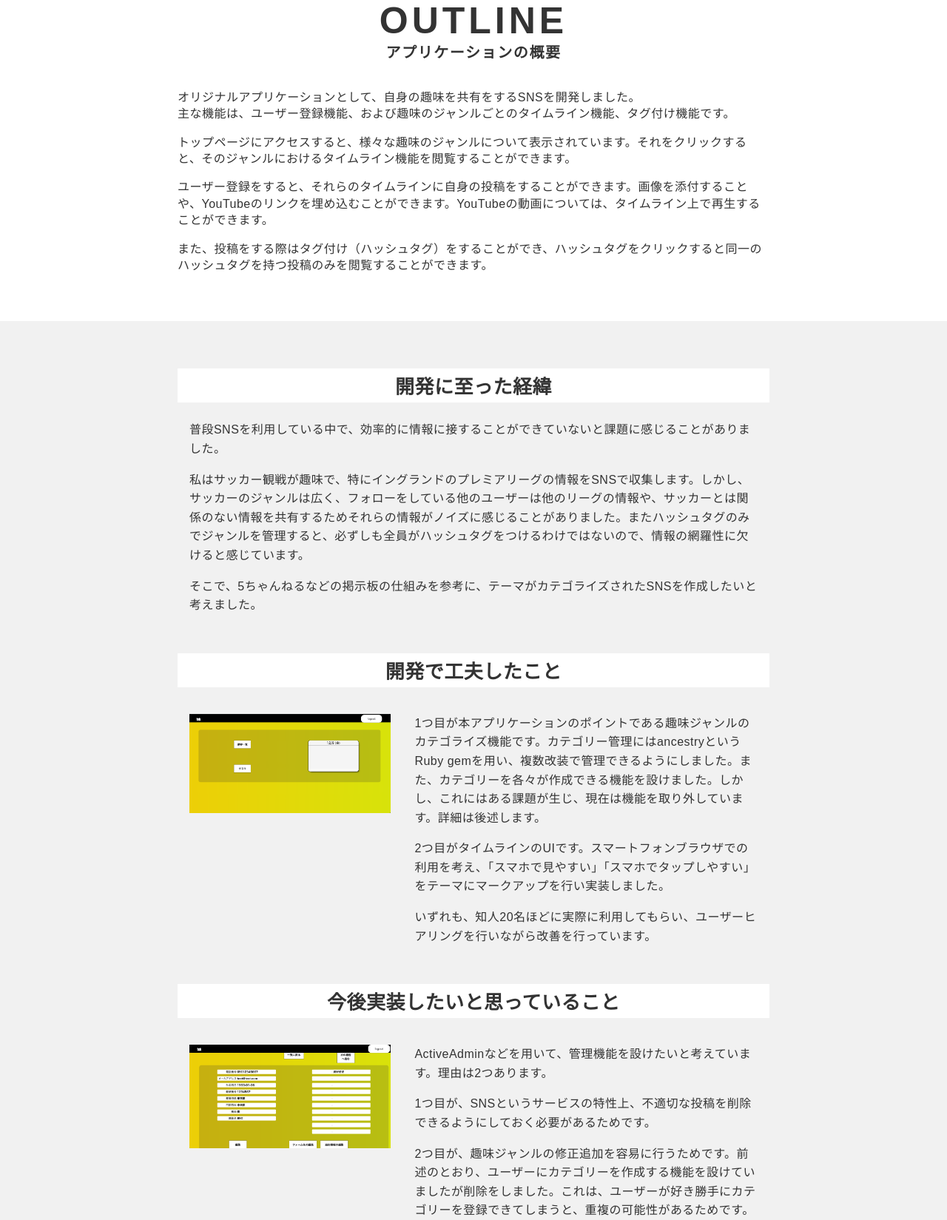
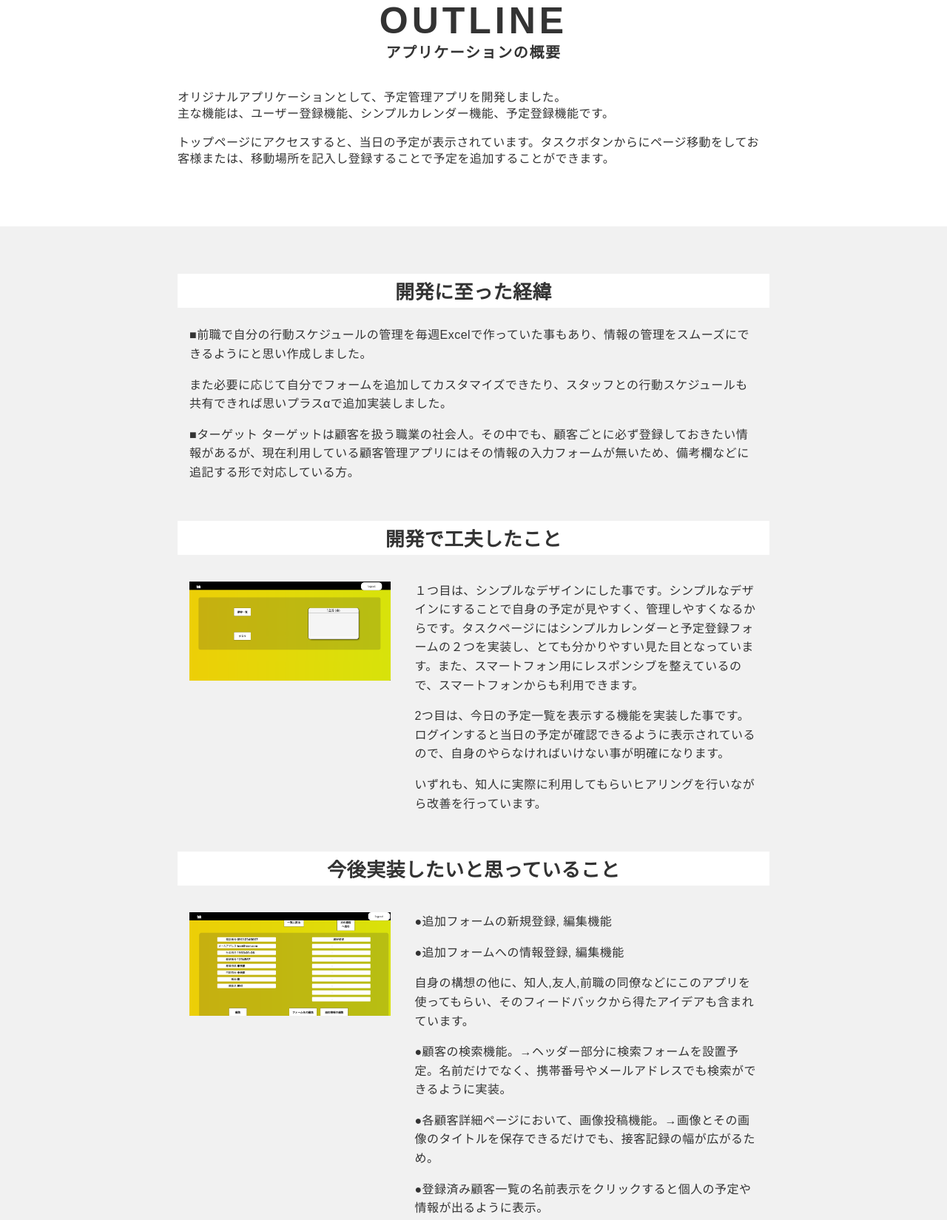
Before and after one commit to rtm29331/portfolio-site, a plain HTML site: page works/02.html in a window 1280 px wide. Shown: the part 1569-3218 px from the top of the page at 74% size. Drawn offline with nearby package versions, Linux system fonts and the light colour scheme.

Commit message:
Update 02.html

```diff
--- a/works/02.html
+++ b/works/02.html
@@ -95,18 +95,13 @@
             <!-- 記載番号：11 -->
             <div class="p-work-outline__text">
               <p>
-                オリジナルアプリケーションとして、自身の趣味を共有をするSNSを開発しました。
+                オリジナルアプリケーションとして、予定管理アプリを開発しました。
                 <br>
-                主な機能は、ユーザー登録機能、および趣味のジャンルごとのタイムライン機能、タグ付け機能です。
+                主な機能は、ユーザー登録機能、シンプルカレンダー機能、予定登録機能です。
               </p>
               <p>
-                トップページにアクセスすると、様々な趣味のジャンルについて表示されています。それをクリックすると、そのジャンルにおけるタイムライン機能を閲覧することができます。
+                トップページにアクセスすると、当日の予定が表示されています。タスクボタンからにページ移動をしてお客様または、移動場所を記入し登録することで予定を追加することができます。
               </p>
-              <p>
-                ユーザー登録をすると、それらのタイムラインに自身の投稿をすることができます。画像を添付することや、YouTubeのリンクを埋め込むことができます。YouTubeの動画については、タイムライン上で再生することができます。
-              </p>
-              <p>
-                また、投稿をする際はタグ付け（ハッシュタグ）をすることができ、ハッシュタグをクリックすると同一のハッシュタグを持つ投稿のみを閲覧することができます。
               </p>
             </div>
           </div>
@@ -120,13 +115,13 @@
               <!-- 記載番号：12 -->
               <div class="p-work-about__item-block">
                 <p>
-                  普段SNSを利用している中で、効率的に情報に接することができていないと課題に感じることがありました。
+                  ■前職で自分の行動スケジュールの管理を毎週Excelで作っていた事もあり、情報の管理をスムーズにできるようにと思い作成しました。 </p>
+                <p>
+                  また必要に応じて自分でフォームを追加してカスタマイズできたり、スタッフとの行動スケジュールも共有できれば思いプラスαで追加実装しました。
                 </p>
                 <p>
-                  私はサッカー観戦が趣味で、特にイングランドのプレミアリーグの情報をSNSで収集します。しかし、サッカーのジャンルは広く、フォローをしている他のユーザーは他のリーグの情報や、サッカーとは関係のない情報を共有するためそれらの情報がノイズに感じることがありました。またハッシュタグのみでジャンルを管理すると、必ずしも全員がハッシュタグをつけるわけではないので、情報の網羅性に欠けると感じています。
-                </p>
-                <p>
-                  そこで、5ちゃんねるなどの掲示板の仕組みを参考に、テーマがカテゴライズされたSNSを作成したいと考えました。
+                  ■ターゲット
+                  ターゲットは顧客を扱う職業の社会人。その中でも、顧客ごとに必ず登録しておきたい情報があるが、現在利用している顧客管理アプリにはその情報の入力フォームが無いため、備考欄などに追記する形で対応している方。
                 </p>
               </div>
             </li>
@@ -140,13 +135,13 @@
                 <!-- 記載番号：13 -->
                 <div class="p-work-about__item-block-text">
                   <p>
-                    1つ目が本アプリケーションのポイントである趣味ジャンルのカテゴライズ機能です。カテゴリー管理にはancestryというRuby gemを用い、複数改装で管理できるようにしました。また、カテゴリーを各々が作成できる機能を設けました。しかし、これにはある課題が生じ、現在は機能を取り外しています。詳細は後述します。
+                    １つ目は、シンプルなデザインにした事です。シンプルなデザインにすることで自身の予定が見やすく、管理しやすくなるからです。タスクページにはシンプルカレンダーと予定登録フォームの２つを実装し、とても分かりやすい見た目となっています。また、スマートフォン用にレスポンシブを整えているので、スマートフォンからも利用できます。
                   </p>
                   <p>
-                    2つ目がタイムラインのUIです。スマートフォンブラウザでの利用を考え、「スマホで見やすい」「スマホでタップしやすい」をテーマにマークアップを行い実装しました。
+                    2つ目は、今日の予定一覧を表示する機能を実装した事です。ログインすると当日の予定が確認できるように表示されているので、自身のやらなければいけない事が明確になります。
                   </p>
                   <p>
-                    いずれも、知人20名ほどに実際に利用してもらい、ユーザーヒアリングを行いながら改善を行っています。
+                    いずれも、知人に実際に利用してもらいヒアリングを行いながら改善を行っています。
                   </p>
                 </div>
               </div>
@@ -160,16 +155,22 @@
                 </div>
                 <!-- 記載番号：14 -->
                 <div class="p-work-about__item-block-text">
-                  <p>
-                    ActiveAdminなどを用いて、管理機能を設けたいと考えています。理由は2つあります。
+                  <p>●追加フォームの新規登録, 編集機能   </p>
+                  <p>●追加フォームへの情報登録, 編集機能</p>
+                  <p>自身の構想の他に、知人,友人,前職の同僚などにこのアプリを使ってもらい、そのフィードバックから得たアイデアも含まれています。</p>
+                  <p>●顧客の検索機能。→ヘッダー部分に検索フォームを設置予定。名前だけでなく、携帯番号やメールアドレスでも検索ができるように実装。</p>
+                  <p>●各顧客詳細ページにおいて、画像投稿機能。→画像とその画像のタイトルを保存できるだけでも、接客記録の幅が広がるため。</p>
+                  <p> ●登録済み顧客一覧の名前表示をクリックすると個人の予定や情報が出るように表示。</p>
+                  <p>●タスクの横に完了ボタンを表示させ、クリックするとそのタスクを非表示にする仕様。→残りのタスクを明確にするため、ユーザーのモチベーションに繋げるため。</p>
+                  <p>●AWSでデプロイの導入。</p>
                   </p>
                   <p>
-                    1つ目が、SNSというサービスの特性上、不適切な投稿を削除できるようにしておく必要があるためです。
+                    <!-- 1つ目が、SNSというサービスの特性上、不適切な投稿を削除できるようにしておく必要があるためです。 -->
                   </p>
                   <p>
-                    2つ目が、趣味ジャンルの修正追加を容易に行うためです。前述のとおり、ユーザーにカテゴリーを作成する機能を設けていましたが削除をしました。これは、ユーザーが好き勝手にカテゴリーを登録できてしまうと、重複の可能性があるためです。
+                    <!-- 2つ目が、趣味ジャンルの修正追加を容易に行うためです。前述のとおり、ユーザーにカテゴリーを作成する機能を設けていましたが削除をしました。これは、ユーザーが好き勝手にカテゴリーを登録できてしまうと、重複の可能性があるためです。 -->
                     <br>
-                    そこで、ユーザーに要望フォーム形式で修正追加したいカテゴリーを投稿をしてもらい、運営側で追加する仕組みを考えています。その運用を実現するために管理機能が必要であると考えています。
+                    <!-- そこで、ユーザーに要望フォーム形式で修正追加したいカテゴリーを投稿をしてもらい、運営側で追加する仕組みを考えています。その運用を実現するために管理機能が必要であると考えています。 -->
                   </p>
                 </div>
               </div>
```
